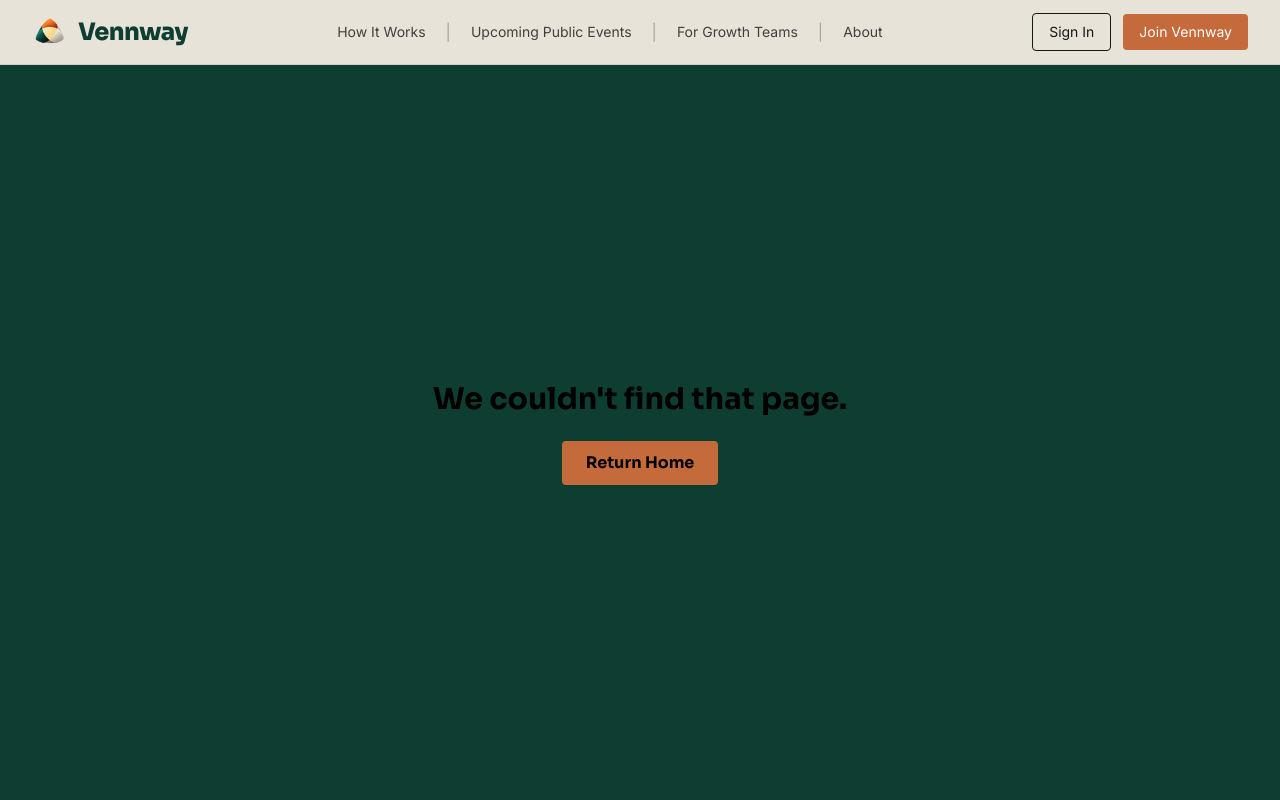
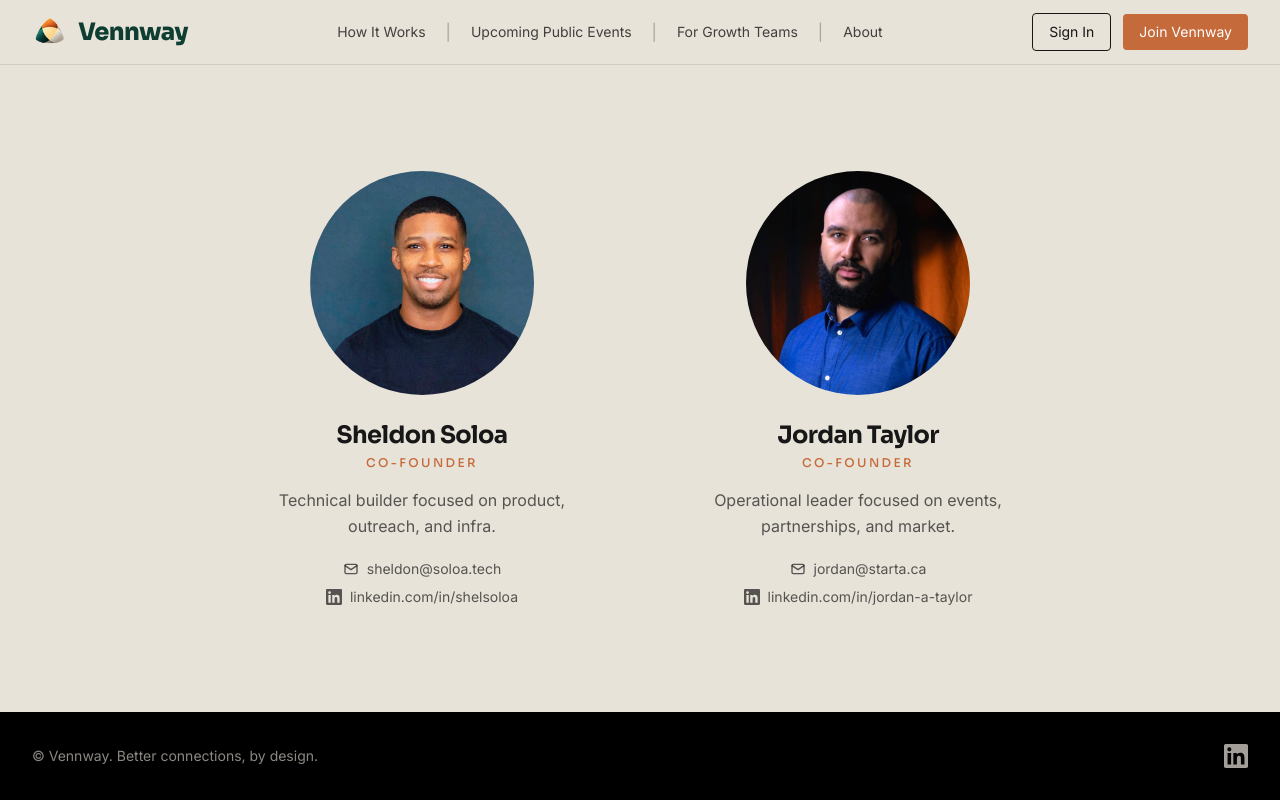
Before and after one commit to shelsoloa/vennway-web, a Next.js app: page /about in a window 1280 px wide. Before the commit this address had no page. Built offline with nearby package versions, Linux system fonts and the light colour scheme.

Commit message:
Add about page

```diff
--- /dev/null
+++ b/app/about/page.tsx
@@ -0,0 +1,103 @@
+import type { Metadata } from "next";
+import Image from "next/image";
+import { Footer } from "../_components/Footer";
+
+export const metadata: Metadata = {
+  title: "About | Vennway",
+};
+
+const team = [
+  {
+    name: "Sheldon Soloa",
+    title: "Co-Founder",
+    bio: "Technical builder focused on product, outreach, and infra.",
+    image: "/img_sheldon-soloa.jpeg",
+    email: "sheldon@soloa.tech",
+    linkedin: "linkedin.com/in/shelsoloa",
+  },
+  {
+    name: "Jordan Taylor",
+    title: "Co-Founder",
+    bio: "Operational leader focused on events, partnerships, and market.",
+    image: "/img_jordan-taylor.jpeg",
+    email: "jordan@starta.ca",
+    linkedin: "linkedin.com/in/jordan-a-taylor",
+  },
+];
+
+const linkClass =
+  "flex items-center gap-2 rounded-sm text-sm text-charcoal/70 transition-colors hover:text-warm-clay focus-visible:outline-2 focus-visible:outline-offset-2 focus-visible:outline-warm-clay";
+
+export default function About() {
+  return (
+    <>
+      <main className="flex flex-1 items-center bg-stone">
+        <h1 className="sr-only">About Vennway</h1>
+        <div className="mx-auto grid w-full max-w-4xl gap-16 px-4 py-16 sm:grid-cols-2 sm:gap-10 sm:px-6 sm:py-24 lg:px-8">
+          {team.map((person) => (
+            <div
+              key={person.name}
+              className="flex flex-col items-center text-center"
+            >
+              <Image
+                src={person.image}
+                alt={person.name}
+                width={240}
+                height={240}
+                className="h-48 w-48 rounded-full object-cover sm:h-56 sm:w-56"
+              />
+              <h2 className="mt-6 font-heading text-2xl font-bold tracking-tight text-charcoal">
+                {person.name}
+              </h2>
+              <p className="mt-1 font-heading text-xs font-medium uppercase tracking-[0.2em] text-warm-clay">
+                {person.title}
+              </p>
+              <p className="mt-4 max-w-xs text-base leading-relaxed text-charcoal/70">
+                {person.bio}
+              </p>
+              <ul className="mt-5 flex flex-col items-center gap-2">
+                <li>
+                  <a href={`mailto:${person.email}`} className={linkClass}>
+                    <svg
+                      viewBox="0 0 24 24"
+                      fill="none"
+                      stroke="currentColor"
+                      strokeWidth="2"
+                      strokeLinecap="round"
+                      strokeLinejoin="round"
+                      className="h-4 w-4"
+                      aria-hidden="true"
+                    >
+                      <rect x="3" y="5" width="18" height="14" rx="2" />
+                      <path d="m3 7 9 6 9-6" />
+                    </svg>
+                    {person.email}
+                  </a>
+                </li>
+                <li>
+                  <a
+                    href={`https://www.${person.linkedin}`}
+                    target="_blank"
+                    rel="noopener noreferrer"
+                    className={linkClass}
+                  >
+                    <svg
+                      viewBox="0 0 24 24"
+                      fill="currentColor"
+                      className="h-4 w-4"
+                      aria-hidden="true"
+                    >
+                      <path d="M20.447 20.452h-3.554v-5.569c0-1.328-.027-3.037-1.852-3.037-1.853 0-2.136 1.445-2.136 2.939v5.667H9.351V9h3.414v1.561h.046c.477-.9 1.637-1.85 3.37-1.85 3.601 0 4.267 2.37 4.267 5.455v6.286zM5.337 7.433a2.062 2.062 0 1 1 0-4.125 2.062 2.062 0 0 1 0 4.125zM7.119 20.452H3.555V9h3.564v11.452zM22.225 0H1.771C.792 0 0 .774 0 1.729v20.542C0 23.227.792 24 1.771 24h20.451C23.2 24 24 23.227 24 22.271V1.729C24 .774 23.2 0 22.222 0h.003z" />
+                    </svg>
+                    {person.linkedin}
+                  </a>
+                </li>
+              </ul>
+            </div>
+          ))}
+        </div>
+      </main>
+      <Footer />
+    </>
+  );
+}
```
Also changed, not shown: public/img_jordan-taylor.jpeg (added), public/img_sheldon-soloa.jpeg (added).
